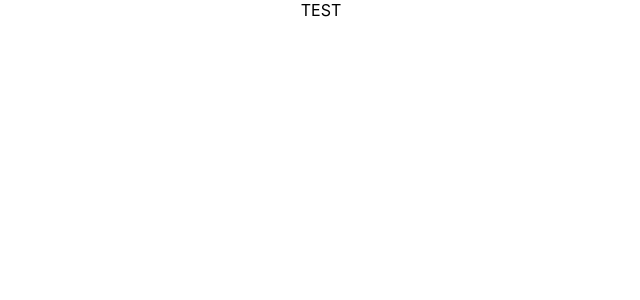
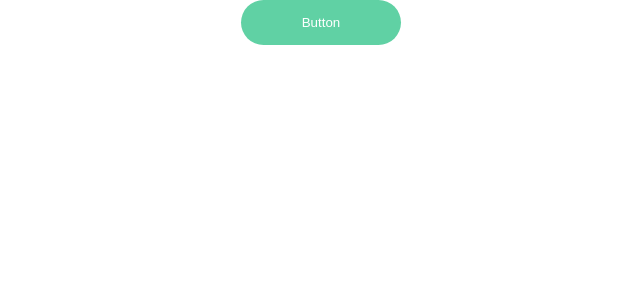
Before and after one commit to luanateixeira148/final, a React (Create React App) app: page / in a window 1280 px wide. Shown: the top 300 px of the page, without its empty margins (319-959 px from the left). Built offline with nearby package versions, Linux system fonts and the light colour scheme.

Commit message:
button ui

```diff
--- a/src/App.js
+++ b/src/App.js
@@ -1,9 +1,10 @@
 import './App.scss';
+import Button from './comps/Button'
 
 function App() {
   return (
     <div className="App">
-      TEST
+      <Button />
     </div>
   );
 }
--- /dev/null
+++ b/src/comps/Button/index.js
@@ -0,0 +1,29 @@
+import React, {useState} from 'react';
+import styled from 'styled-components';
+
+const ButtonContainer = styled.button`
+  background-color: #60D1A4;
+  min-height: 45px;
+  min-width: 160px;
+  border-radius: 50px;
+  border: none;
+  color: #FFFFFF;
+
+    min-width:${props=>props.width ? props.width : "160px"};
+    max-width:${props=>props.width ? props.width : "230px"};
+`;
+
+//must at least have these props
+const Button = ({onClick, text}) => {
+  return <ButtonContainer onClick={onClick}>
+      {text}
+    </ButtonContainer>
+}
+
+Button.defaultProps = {
+  text:"Button",
+  width: "160px",
+  onClick: () => { }
+}
+
+export default Button;
```
